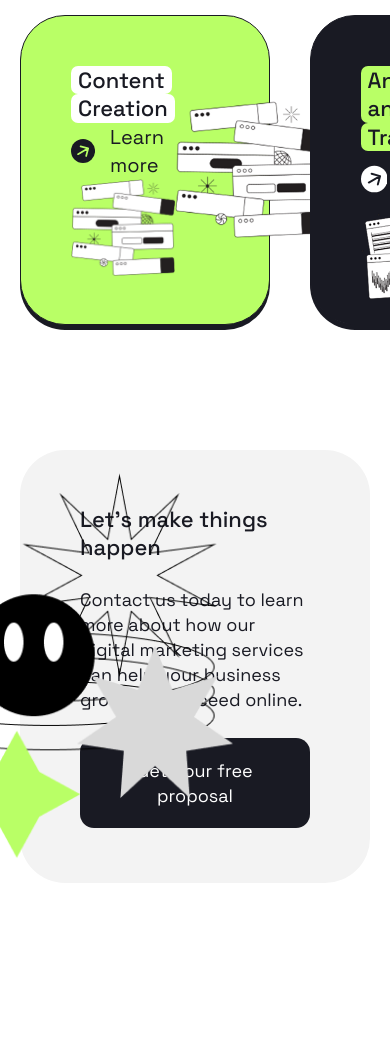
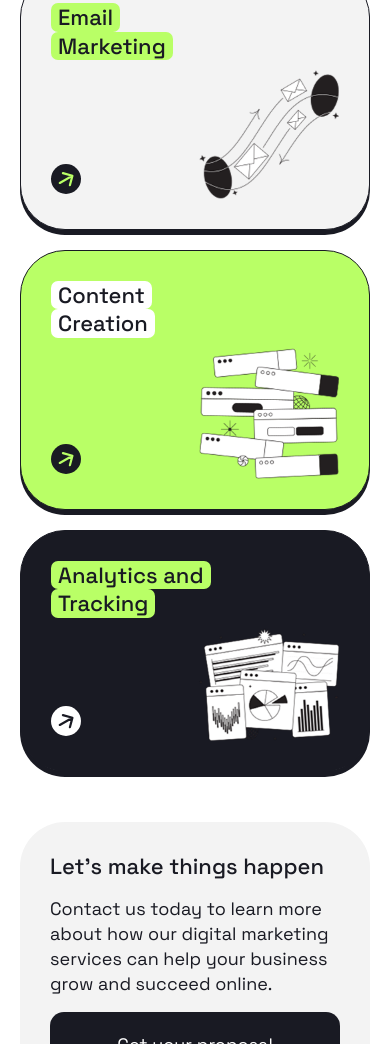
Before and after one commit to kevenBZH/Positivus, a website built with Vite: page index.html in a window 390 px wide. Shown: the part 2109-3153 px from the top of the page. Built offline with nearby package versions, Linux system fonts and the light colour scheme; files whose address does not match are found by name.

Commit message:
Integration responsive services

```diff
--- a/src/scss/components/_service.scss
+++ b/src/scss/components/_service.scss
@@ -1,9 +1,8 @@
 @use "../abstracts/variables" as vars;
 
 .service {
-    height: 310px;
-    display: flex;
-    justify-content: space-between;
+    display: grid;
+    grid-template-columns: 1fr 210px;
     padding: 50px;
     background-color: vars.$color-tertiary;
     border: 1px solid vars.$color-secondary;
@@ -111,7 +110,61 @@
 
     &__illustration {
         flex: 0;
-        width: 210px;
+        align-self: center;
         object-fit: contain;
+        &--mobile {
+            display: none;
+        }
+    }
+
+    @media (max-width: 1200px) {
+        grid-template-columns: 1fr clamp(160px, 17vw, 210px);
+        padding: clamp(30px, 4vw, 50px);
+
+        &__link {
+            font-size: vars.$font-large;
+            column-gap: 10px;
+
+            svg {
+                width: clamp(30px, 3.3vw, 40px);
+            }
+        }
+    }
+
+    @media (max-width: 940px) {
+        grid-template-columns: 1fr;
+
+        &__content {
+            display: grid;
+            grid-template-areas:
+                "title title"
+                "link illustration";
+            row-gap: 10px;
+            column-gap: 20px;
+        }
+
+        &__title {
+            grid-area: title;
+        }
+
+        &__link {
+            grid-area: link;
+            align-self: end;
+
+            span {
+                display: none;
+            }
+        }
+
+        &__illustration {
+            display: none;
+            grid-area: illustration;
+            justify-self: end;
+            width: min(140px, 100%);
+
+            &--mobile {
+                display: block;
+            }
+        }
     }
 }
--- a/src/scss/layout/_services.scss
+++ b/src/scss/layout/_services.scss
@@ -1,26 +1,47 @@
 @use "../abstracts/variables" as vars;
 
 .services {
-    margin-top: 140px;
+    margin-block-start: 140px;
 
     &__content {
         display: grid;
         grid-template-columns: repeat(2, 1fr);
+        grid-auto-rows: 1fr;
         column-gap: 40px;
         row-gap: 40px;
-        margin-top: 80px;
+        margin-block-start: 80px;
+    }
+
+    @media (max-width: 1200px) {
+        margin-block-start: clamp(50px, 11.5vw, 140px);
+
+        &__content {
+            grid-template-columns: repeat(2, 1fr);
+            column-gap: clamp(20px, 3.3vw, 40px);
+            row-gap: clamp(20px, 3.3vw, 40px);
+            margin-block-start: clamp(30px, 6.5vw, 80px);
+        }
+    }
+
+    @media (max-width: 940px) {
+        &__content {
+            grid-auto-rows: unset;
+        }
+    }
+
+    @media (max-width: 600px) {
+        &__content {
+            grid-template-columns: 1fr;
+        }
     }
 }
 
 .proposal {
     position: relative;
-    display: flex;
-    justify-content: space-between;
-    align-items: center;
     background-color: vars.$color-tertiary;
     padding: 55px 60px;
     border-radius: vars.$radius-box;
-    margin-top: 125px;
+    margin-block-start: 125px;
 
     &__content {
         max-width: 500px;
@@ -38,5 +59,46 @@
         top: 50%;
         right: 135px;
         transform: translateY(-50%);
+        width: 360px;
+    }
+
+    @media (max-width: 1200px) {
+        padding: clamp(30px, 4.5vw, 55px) clamp(30px, 5vw, 60px);
+        margin-block-start: clamp(50px, 10.15vw, 125px);
+
+        &__content {
+            row-gap: clamp(15px, 2vw, 25px);
+        }
+
+        &__illustration {
+            width: clamp(180px, 30vw, 360px);
+            right: clamp(0px, 5vw, 135px);
+        }
+    }
+
+    @media (max-width: 940px) {
+        &__content {
+            max-width: clamp(300px, 50vw, 500px);
+        }
+    }
+
+    @media (max-width: 600px) {
+        &__content {
+            max-width: 100%;
+        }
+
+        &__link {
+            width: 100%;
+        }
+
+        &__illustration {
+            display: none;
+        }
+    }
+
+    @media (max-width: 390px) {
+        &__link span {
+            display: none;
+        }
     }
 }
```
